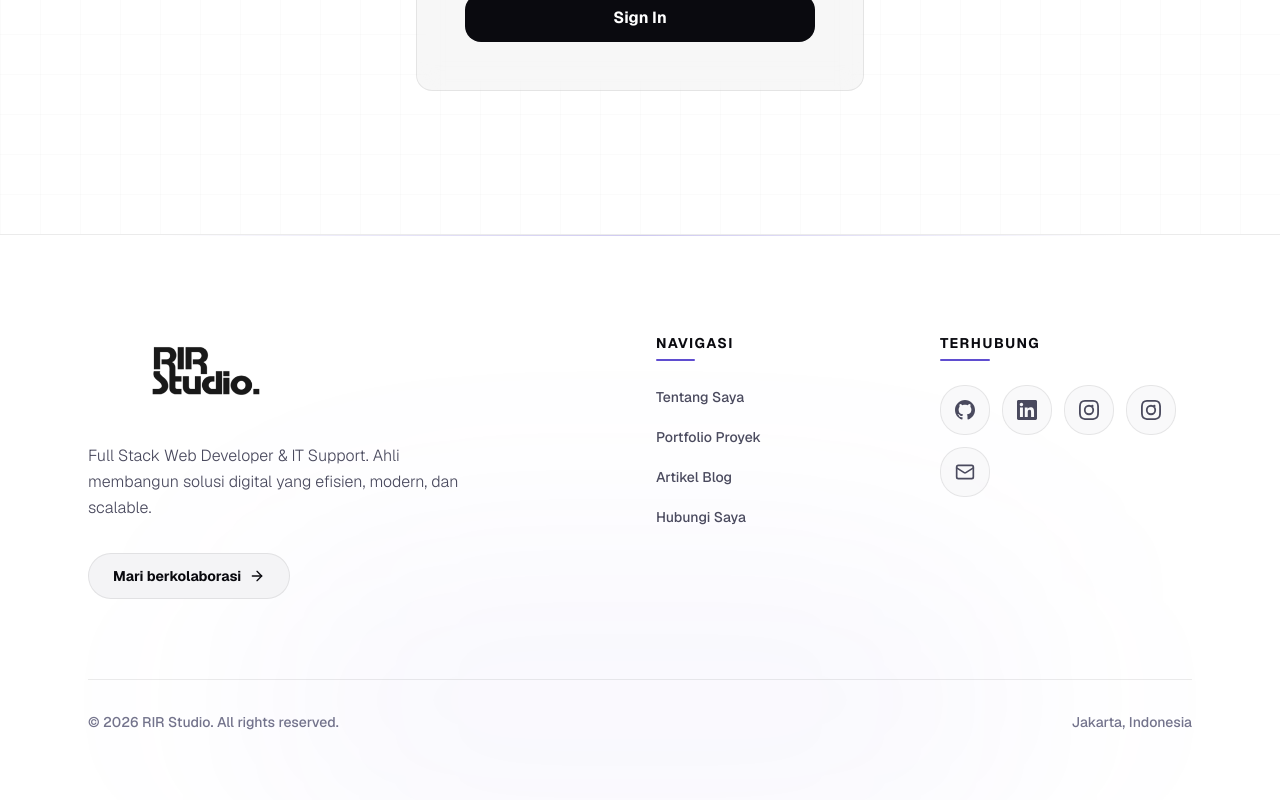
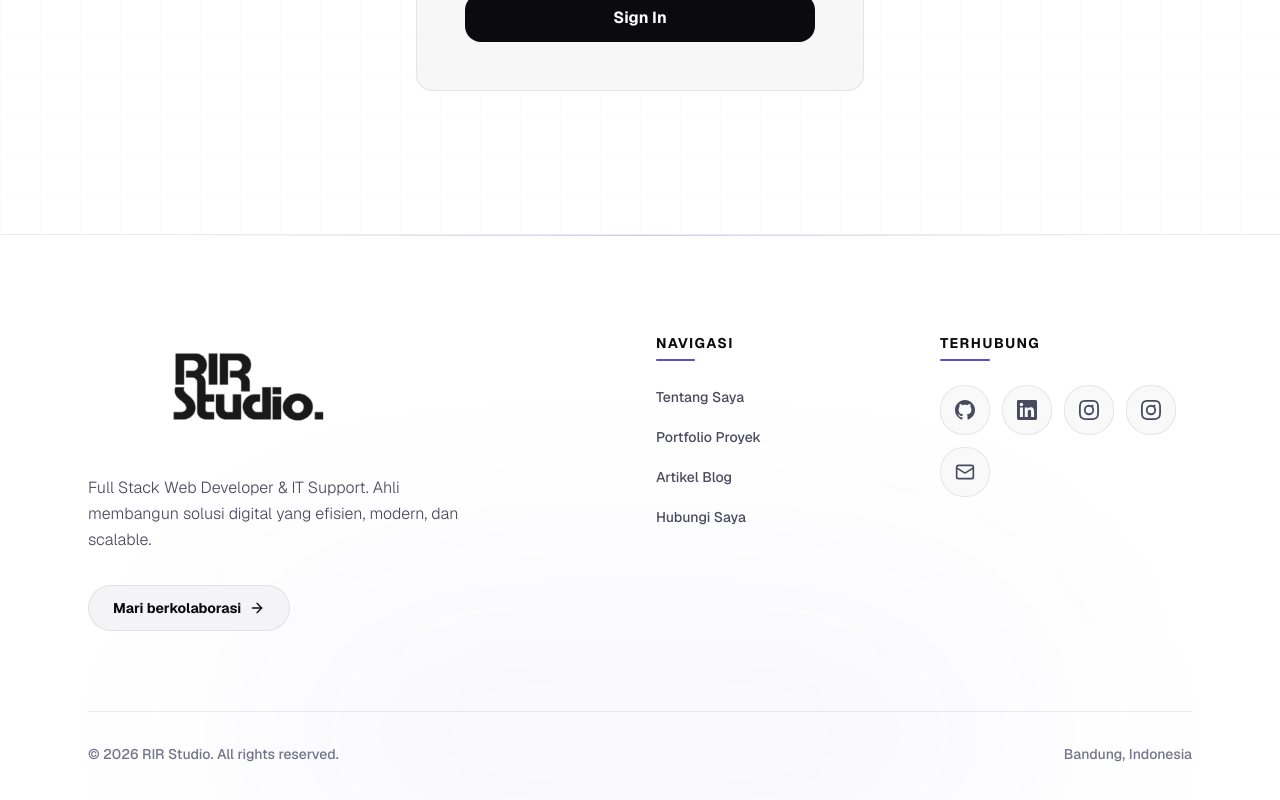
Before and after one commit to Rianibnu/portfolio-web, a Next.js app: page /login in a window 1280 px wide. Shown: the part 566-1366 px from the top of the page. Built offline with nearby package versions, Linux system fonts and the light colour scheme; no server answers.

Commit message:
style: increase logo size in footer

```diff
--- a/src/components/layout/footer.tsx
+++ b/src/components/layout/footer.tsx
@@ -42,7 +42,7 @@ export default function Footer() {
 
           {/* Brand & Description */}
           <div className="md:col-span-5 space-y-8 flex flex-col items-center text-center md:items-start md:text-left">
-            <Link href="/" className="inline-block relative w-48 h-16 md:w-56 md:h-20 transition-transform hover:scale-105 duration-300">
+            <Link href="/" className="inline-block relative w-64 h-24 md:w-80 md:h-28 transition-transform hover:scale-105 duration-300 -ml-2">
               <Image
                 src="/images/logo-light-transparent.png"
                 alt="RIR Studio Logo"
@@ -120,7 +120,7 @@ export default function Footer() {
             &copy; {currentYear} RIR Studio. All rights reserved.
           </p>
           <div className="flex gap-4 items-center text-sm text-foreground-subtle font-medium">
-            <span>Jakarta, Indonesia</span>
+            <span>Bandung, Indonesia</span>
           </div>
         </div>
       </div>
```
